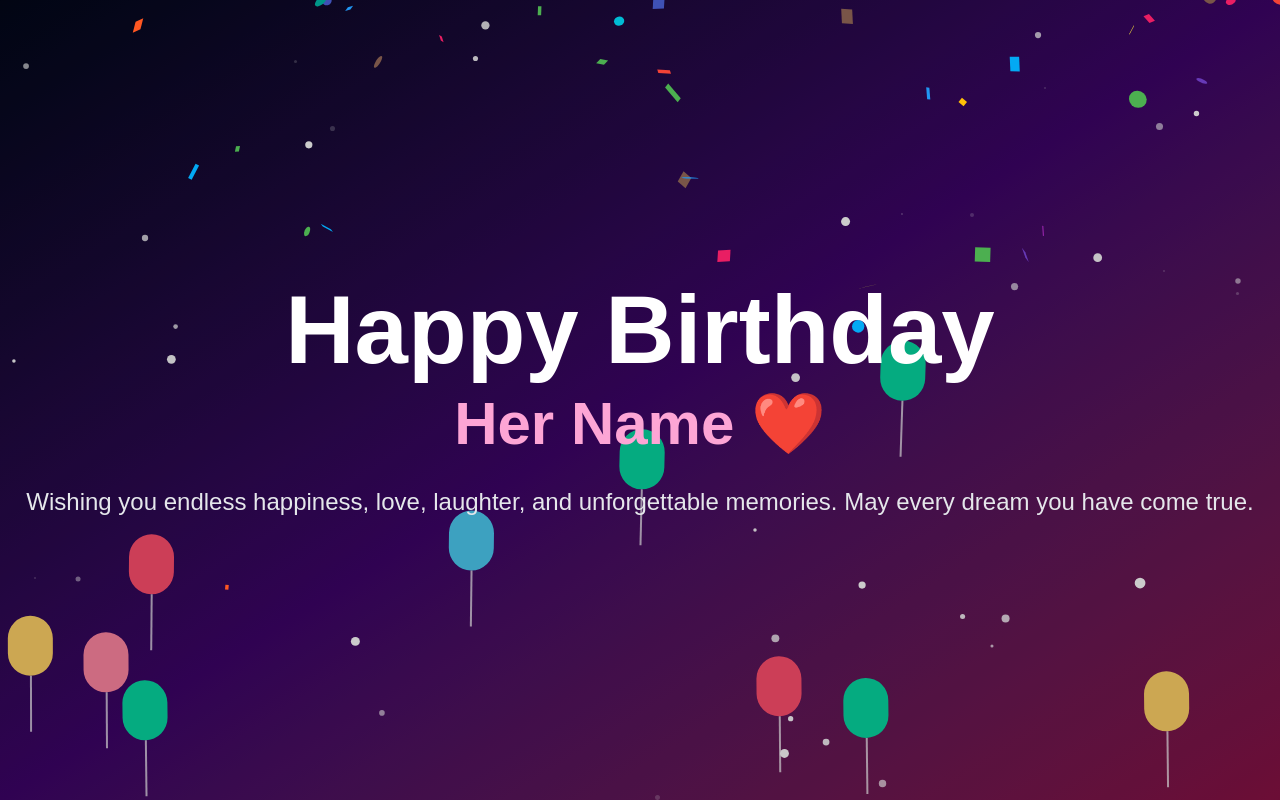
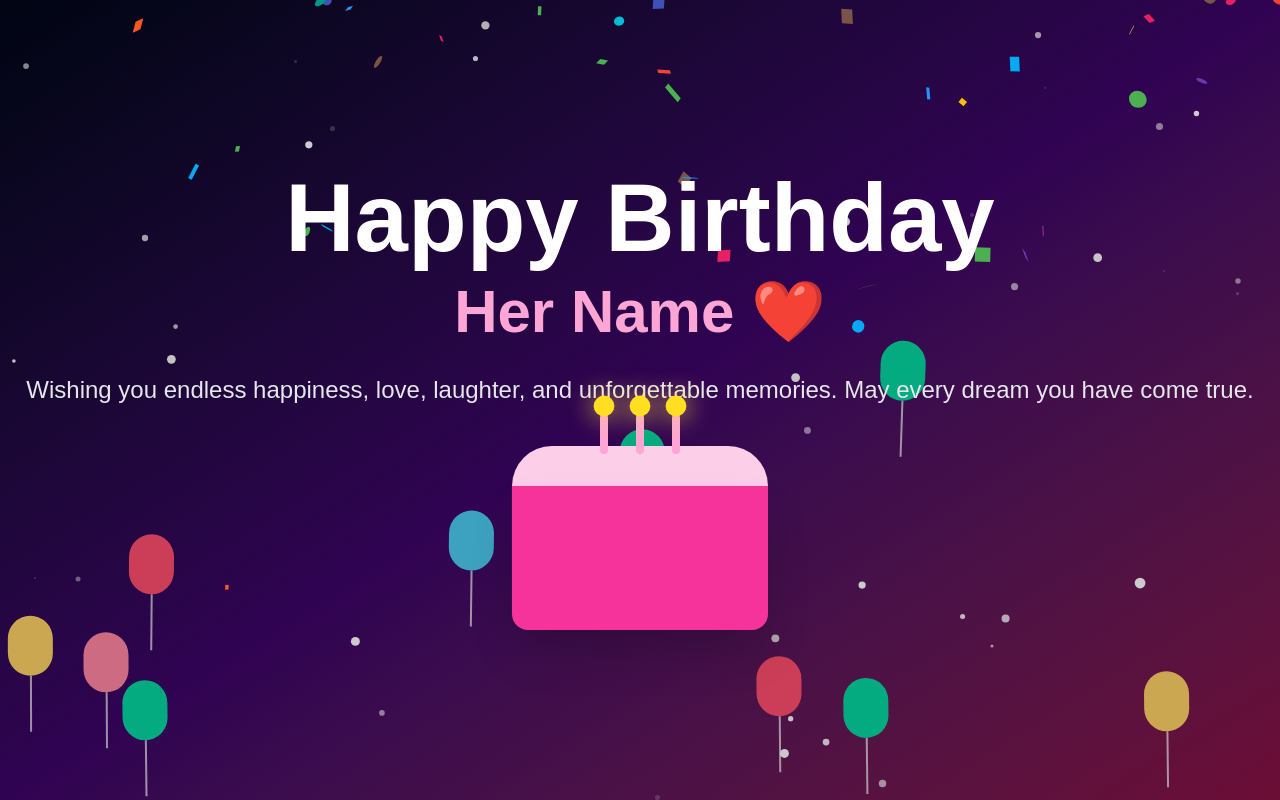
Before and after one commit to Ananta-git/birthday-wish, a Next.js app: page / in a window 1280 px wide. Built offline with nearby package versions, Linux system fonts and the light colour scheme.

Commit message:
Birthday Cake added

```diff
--- /dev/null
+++ b/src/components/BirthdayCake.tsx
@@ -0,0 +1,52 @@
+"use client";
+
+import { motion } from "framer-motion";
+
+interface BirthdayCakeProps {
+  show: boolean;
+}
+
+export default function BirthdayCake({ show }: BirthdayCakeProps) {
+  if (!show) return null;
+
+  return (
+    <motion.div
+      initial={{ opacity: 0, y: 80, scale: 0.8 }}
+      animate={{ opacity: 1, y: 0, scale: 1 }}
+      transition={{
+        duration: 1,
+        type: "spring",
+      }}
+      className="mt-10 flex justify-center"
+    >
+      <div className="relative">
+        {/* Candles */}
+        <div className="absolute -top-12 left-1/2 flex -translate-x-1/2 gap-5">
+          {[0, 1, 2].map((candle) => (
+            <div key={candle} className="flex flex-col items-center">
+              <motion.div
+                animate={{
+                  scale: [1, 1.3, 1],
+                  opacity: [0.8, 1, 0.8],
+                }}
+                transition={{
+                  repeat: Infinity,
+                  duration: 0.6,
+                }}
+                className="h-4 w-4 rounded-full bg-yellow-300 shadow-[0_0_20px_#fde047]"
+              />
+
+              <div className="h-10 w-2 rounded bg-pink-300" />
+            </div>
+          ))}
+        </div>
+
+        {/* Frosting */}
+        <div className="h-10 w-64 rounded-t-full bg-pink-200" />
+
+        {/* Cake */}
+        <div className="h-36 w-64 rounded-b-2xl bg-pink-500 shadow-2xl" />
+      </div>
+    </motion.div>
+  );
+}
--- a/src/components/Hero.tsx
+++ b/src/components/Hero.tsx
@@ -7,6 +7,7 @@ import FloatingBalloons from "./FloatingBalloons";
 import Countdown from "./Countdown";
 import ConfettiEffect from "./ConfettiEffect";
 import {birthday} from "@/data/birthday";
+import BirthdayCake from "./BirthdayCake";
 
 export default function Hero() {
   const [showCountdown, setShowCountdown] = useState(true);
@@ -58,6 +59,7 @@ export default function Hero() {
         >
           {birthday.message}
         </motion.p>
+        <BirthdayCake show={celebrate} />
       </motion.div>
     </section>
   );
```
